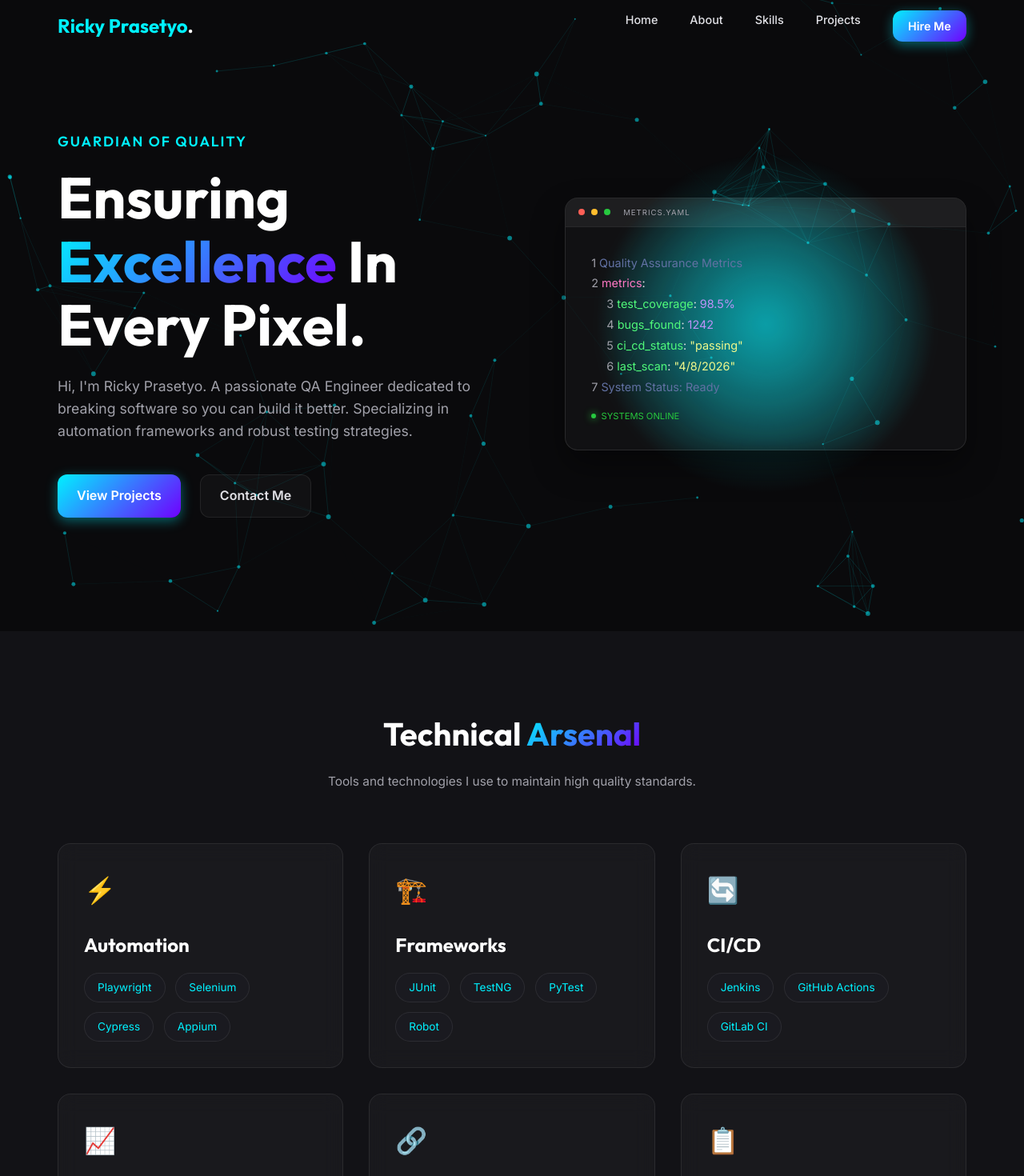
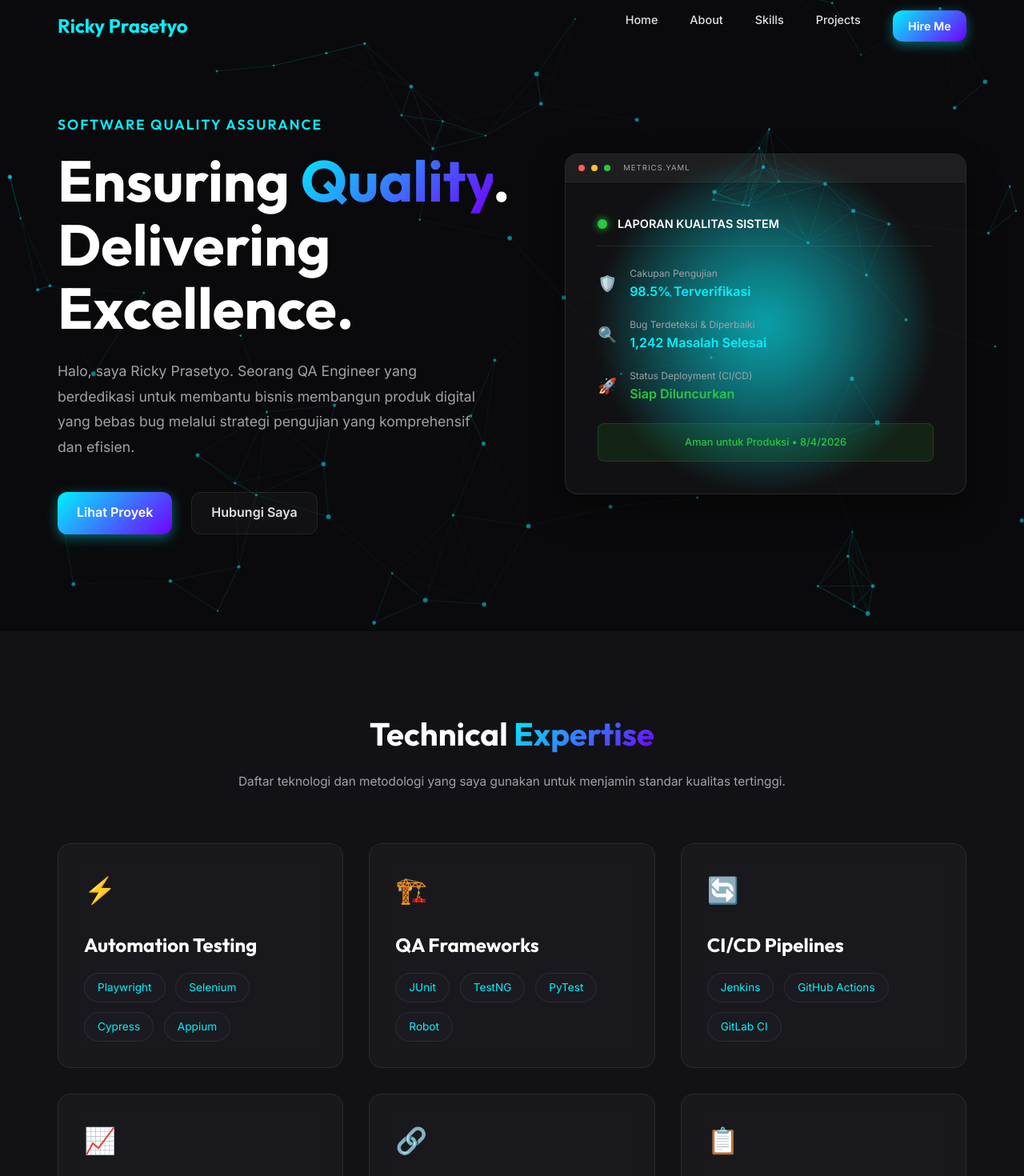
Before and after one commit to autophile0000/Portofolio-Ricky, a React (Vite) app: page / in a window 1280 px wide. Shown: the part 11-1481 px from the top of the page at 80% size. Built offline with nearby package versions, Linux system fonts and the light colour scheme.

Commit message:
Update konten

```diff
--- a/src/components/Contact.jsx
+++ b/src/components/Contact.jsx
@@ -6,7 +6,9 @@
       <div className="container" style={{maxWidth: '800px'}}>
         <div style={{textAlign: 'center', marginBottom: '4rem'}}>
           <h2 style={{fontSize: 'clamp(2rem, 5vw, 2.5rem)', marginBottom: '1rem'}}>Get In <span className="gradient-text">Touch</span></h2>
-          <p style={{color: 'var(--text-dim)', fontSize: 'clamp(0.9rem, 1.2vw, 1rem)'}}>Let's discuss how I can help improve your software quality.</p>
+          <p style={{color: 'var(--text-dim)', fontSize: 'clamp(0.9rem, 1.2vw, 1rem)'}}>
+            Mari diskusikan bagaimana saya dapat membantu meningkatkan kualitas perangkat lunak Anda.
+          </p>
         </div>
 
         <form className="glass-card" style={{
@@ -21,8 +23,8 @@
             gap: '1.5rem'
           }}>
             <div style={{display: 'flex', flexDirection: 'column', gap: '0.5rem'}}>
-              <label style={{fontSize: '0.85rem', color: 'var(--text-dim)', fontWeight: '500'}}>Full Name</label>
-              <input type="text" placeholder="John Doe" style={{
+              <label style={{fontSize: '0.85rem', color: 'var(--text-dim)', fontWeight: '500'}}>Nama Lengkap</label>
+              <input type="text" placeholder="Masukkan nama Anda" style={{
                 background: 'var(--bg-accent)',
                 border: '1px solid var(--glass-border)',
                 padding: '0.8rem 1rem',
@@ -33,8 +35,8 @@
               }} />
             </div>
             <div style={{display: 'flex', flexDirection: 'column', gap: '0.5rem'}}>
-              <label style={{fontSize: '0.85rem', color: 'var(--text-dim)', fontWeight: '500'}}>Email Address</label>
-              <input type="email" placeholder="john@example.com" style={{
+              <label style={{fontSize: '0.85rem', color: 'var(--text-dim)', fontWeight: '500'}}>Alamat Email</label>
+              <input type="email" placeholder="email@contoh.com" style={{
                 background: 'var(--bg-accent)',
                 border: '1px solid var(--glass-border)',
                 padding: '0.8rem 1rem',
@@ -46,8 +48,8 @@
             </div>
           </div>
           <div style={{display: 'flex', flexDirection: 'column', gap: '0.5rem'}}>
-            <label style={{fontSize: '0.85rem', color: 'var(--text-dim)', fontWeight: '500'}}>Subject</label>
-            <input type="text" placeholder="Project Inquiry" style={{
+            <label style={{fontSize: '0.85rem', color: 'var(--text-dim)', fontWeight: '500'}}>Subjek / Perihal</label>
+            <input type="text" placeholder="Contoh: Kerja Sama Proyek" style={{
               background: 'var(--bg-accent)',
               border: '1px solid var(--glass-border)',
               padding: '0.8rem 1rem',
@@ -58,8 +60,8 @@
             }} />
           </div>
           <div style={{display: 'flex', flexDirection: 'column', gap: '0.5rem'}}>
-            <label style={{fontSize: '0.85rem', color: 'var(--text-dim)', fontWeight: '500'}}>Message</label>
-            <textarea placeholder="Tell me about your project..." rows="5" style={{
+            <label style={{fontSize: '0.85rem', color: 'var(--text-dim)', fontWeight: '500'}}>Pesan</label>
+            <textarea placeholder="Tuliskan pesan Anda di sini..." rows="5" style={{
               background: 'var(--bg-accent)',
               border: '1px solid var(--glass-border)',
               padding: '1rem',
@@ -76,7 +78,7 @@
             padding: '1rem',
             width: '100%',
             fontSize: '1rem'
-          }}>Send Message 🚀</button>
+          }}>Kirim Pesan 🚀</button>
         </form>
       </div>
       <style dangerouslySetInnerHTML={{ __html: `
--- a/src/components/Hero.jsx
+++ b/src/components/Hero.jsx
@@ -22,32 +22,33 @@
             letterSpacing: '2px',
             marginBottom: '1rem',
             fontWeight: '600'
-          }}>GUARDIAN OF QUALITY</h2>
+          }}>SOFTWARE QUALITY ASSURANCE</h2>
           <h1 style={{
             fontSize: 'clamp(2.5rem, 6vw, 4.5rem)',
             lineHeight: '1.1',
             marginBottom: '1.5rem',
             fontWeight: '700'
           }}>
-            Ensuring <span className="gradient-text">Excellence</span> In Every Pixel.
+            Ensuring <span className="gradient-text">Quality</span>. Delivering Excellence.
           </h1>
           <p style={{
             fontSize: 'clamp(1rem, 1.5vw, 1.1rem)',
             color: 'var(--text-dim)',
             marginBottom: '2.5rem',
-            maxWidth: '550px'
+            maxWidth: '550px',
+            lineHeight: '1.8'
           }}>
-            Hi, I'm Ricky Prasetyo. A passionate QA Engineer dedicated to breaking software so you can build it better. Specializing in automation frameworks and robust testing strategies.
+            Halo, saya Ricky Prasetyo. Seorang QA Engineer yang berdedikasi untuk membantu bisnis membangun produk digital yang bebas bug melalui strategi pengujian yang komprehensif dan efisien.
           </p>
           <div className="hero-btns" style={{display: 'flex', flexWrap: 'wrap', gap: '1.5rem'}}>
-            <a href="#projects" className="btn-primary">View Projects</a>
+            <a href="#projects" className="btn-primary">Lihat Proyek</a>
             <a href="#contact" className="glass-card" style={{
               padding: '0.8rem 1.5rem',
               borderRadius: '12px',
               fontWeight: '600',
               display: 'flex',
               alignItems: 'center'
-            }}>Contact Me</a>
+            }}>Hubungi Saya</a>
           </div>
         </div>
 
@@ -89,33 +90,73 @@
               <div style={{marginLeft: '0.5rem', fontSize: '0.6rem', color: 'var(--text-dim)', letterSpacing: '1px'}}>METRICS.YAML</div>
             </div>
 
-            {/* Code Content */}
+            {/* Quality Dashboard Content */}
             <div style={{
-              padding: 'clamp(1rem, 3vw, 2rem)',
+              padding: 'clamp(1.5rem, 4vw, 2.5rem)',
               textAlign: 'left',
-              fontFamily: 'var(--mono)',
-              fontSize: 'clamp(0.75rem, 1.2vw, 0.9rem)',
-              lineHeight: '1.8',
-              overflowX: 'auto'
             }}>
-              <div style={{whiteSpace: 'nowrap'}}><span style={{color: 'var(--text-dim)'}}>1</span> <span style={{color: '#6272a4'}}>Quality Assurance Metrics</span></div>
-              <div style={{whiteSpace: 'nowrap'}}><span style={{color: 'var(--text-dim)'}}>2</span> <span style={{color: '#ff79c6'}}>metrics</span>:</div>
-              <div style={{paddingLeft: '1.2rem', whiteSpace: 'nowrap'}}>
-                <span style={{color: 'var(--text-dim)'}}>3</span> <span style={{color: '#50fa7b'}}>test_coverage</span>: <span style={{color: '#bd93f9'}}>98.5%</span>
+              <div style={{
+                display: 'flex',
+                alignItems: 'center',
+                gap: '0.8rem',
+                marginBottom: '1.5rem',
+                borderBottom: '1px solid var(--glass-border)',
+                paddingBottom: '1rem'
+              }}>
+                <div style={{
+                  width: '12px',
+                  height: '12px',
+                  borderRadius: '50%',
+                  background: '#27c93f',
+                  boxShadow: '0 0 10px #27c93f'
+                }}></div>
+                <span style={{fontWeight: '600', fontSize: '0.9rem', color: 'var(--text-bright)'}}>LAPORAN KUALITAS SISTEM</span>
               </div>
-              <div style={{paddingLeft: '1.2rem', whiteSpace: 'nowrap'}}>
-                <span style={{color: 'var(--text-dim)'}}>4</span> <span style={{color: '#50fa7b'}}>bugs_found</span>: <span style={{color: '#bd93f9'}}>1242</span>
+
+              <div style={{display: 'flex', flexDirection: 'column', gap: '1.2rem'}}>
+                <div style={{display: 'flex', justifyContent: 'space-between', alignItems: 'center'}}>
+                  <div style={{display: 'flex', alignItems: 'center', gap: '1rem'}}>
+                    <span style={{fontSize: '1.2rem'}}>🛡️</span>
+                    <div>
+                      <div style={{fontSize: '0.75rem', color: 'var(--text-dim)'}}>Cakupan Pengujian</div>
+                      <div style={{fontSize: '1rem', fontWeight: '600', color: 'var(--primary)'}}>98.5% Terverifikasi</div>
+                    </div>
+                  </div>
+                </div>
+
+                <div style={{display: 'flex', justifyContent: 'space-between', alignItems: 'center'}}>
+                  <div style={{display: 'flex', alignItems: 'center', gap: '1rem'}}>
+                    <span style={{fontSize: '1.2rem'}}>🔍</span>
+                    <div>
+                      <div style={{fontSize: '0.75rem', color: 'var(--text-dim)'}}>Bug Terdeteksi & Diperbaiki</div>
+                      <div style={{fontSize: '1rem', fontWeight: '600', color: 'var(--primary)'}}>1,242 Masalah Selesai</div>
+                    </div>
+                  </div>
+                </div>
+
+                <div style={{display: 'flex', justifyContent: 'space-between', alignItems: 'center'}}>
+                  <div style={{display: 'flex', alignItems: 'center', gap: '1rem'}}>
+                    <span style={{fontSize: '1.2rem'}}>🚀</span>
+                    <div>
+                      <div style={{fontSize: '0.75rem', color: 'var(--text-dim)'}}>Status Deployment (CI/CD)</div>
+                      <div style={{fontSize: '1rem', fontWeight: '600', color: '#27c93f'}}>Siap Diluncurkan</div>
+                    </div>
+                  </div>
+                </div>
               </div>
-              <div style={{paddingLeft: '1.2rem', whiteSpace: 'nowrap'}}>
-                <span style={{color: 'var(--text-dim)'}}>5</span> <span style={{color: '#50fa7b'}}>ci_cd_status</span>: <span style={{color: '#f1fa8c'}}>"passing"</span>
-              </div>
-              <div style={{paddingLeft: '1.2rem', whiteSpace: 'nowrap'}}>
-                <span style={{color: 'var(--text-dim)'}}>6</span> <span style={{color: '#50fa7b'}}>last_scan</span>: <span style={{color: '#f1fa8c'}}>"{(new Date()).toLocaleDateString()}"</span>
-              </div>
-              <div style={{whiteSpace: 'nowrap'}}><span style={{color: 'var(--text-dim)'}}>7</span> <span style={{color: '#6272a4'}}>System Status: Ready</span></div>
-              <div style={{marginTop: '0.8rem', display: 'flex', alignItems: 'center', gap: '0.4rem'}}>
-                <div style={{width: '6px', height: '6px', borderRadius: '50%', background: '#27c93f', boxShadow: '0 0 10px #27c93f'}}></div>
-                <span style={{fontSize: '0.7rem', color: '#27c93f'}}>SYSTEMS ONLINE</span>
+
+              <div style={{
+                marginTop: '1.5rem',
+                padding: '0.8rem',
+                background: 'rgba(39, 201, 63, 0.1)',
+                borderRadius: '8px',
+                textAlign: 'center',
+                fontSize: '0.8rem',
+                color: '#27c93f',
+                fontWeight: '500',
+                border: '1px solid rgba(39, 201, 63, 0.2)'
+              }}>
+                Aman untuk Produksi • {(new Date()).toLocaleDateString('id-ID')}
               </div>
             </div>
           </div>
--- a/src/components/Navbar.jsx
+++ b/src/components/Navbar.jsx
@@ -39,7 +39,7 @@
           fontFamily: 'var(--font-heading)',
           color: 'var(--primary)'
         }}>
-          Ricky Prasetyo<span style={{color: 'var(--text-bright)'}}>.</span>
+          Ricky Prasetyo<span style={{ color: 'var(--text-bright)' }}></span>
         </div>
 
         {/* Desktop Nav */}
@@ -52,7 +52,7 @@
           {navLinks.map((link) => (
             <li key={link.name}><a href={link.href}>{link.name}</a></li>
           ))}
-          <li><a href="#contact" className="btn-primary" style={{padding: '0.5rem 1.2rem'}}>Hire Me</a></li>
+          <li><a href="#contact" className="btn-primary" style={{ padding: '0.5rem 1.2rem' }}>Hire Me</a></li>
         </ul>
 
         {/* Mobile Toggle */}
@@ -115,7 +115,7 @@
             key={link.name}
             href={link.href}
             onClick={() => setIsOpen(false)}
-            style={{fontSize: '1.5rem', fontWeight: '600'}}
+            style={{ fontSize: '1.5rem', fontWeight: '600' }}
           >
             {link.name}
           </a>
@@ -124,13 +124,14 @@
           href="#contact"
           className="btn-primary"
           onClick={() => setIsOpen(false)}
-          style={{padding: '1rem 2rem', fontSize: '1.2rem'}}
+          style={{ padding: '1rem 2rem', fontSize: '1.2rem' }}
         >
           Hire Me
         </a>
       </div>
 
-      <style dangerouslySetInnerHTML={{ __html: `
+      <style dangerouslySetInnerHTML={{
+        __html: `
         .navbar {
           background: transparent;
         }
--- a/src/components/Projects.jsx
+++ b/src/components/Projects.jsx
@@ -4,19 +4,19 @@
   const projects = [
     {
       title: 'Auto-Sentinel Framework',
-      description: 'A custom Playwright-based framework with automated visual regression and accessibility testing.',
+      description: 'Framework kustom berbasis Playwright yang dilengkapi dengan pengujian regresi visual dan aksesibilitas otomatis.',
       tags: ['Playwright', 'TypeScript', 'Axe-core'],
       type: 'Automation'
     },
     {
       title: 'Perf-Load Suite',
-      description: 'Distributed performance testing suite capable of simulating 10k concurrent users.',
+      description: 'Instrumen pengujian performa terdistribusi yang mampu mensimulasikan ribuan pengguna bersamaan untuk menguji skalabilitas sistem.',
       tags: ['JMeter', 'Docker', 'AWS'],
       type: 'Performance'
     },
     {
       title: 'Guardian CI/CD Pipeline',
-      description: 'Automated quality gates integrated into GitHub Actions with real-time Slack reporting.',
+      description: 'Penyusunan pipeline CI/CD dengan quality gates otomatis dan pelaporan Slack secara real-time untuk mempercepat siklus rilis.',
       tags: ['GitHub Actions', 'Docker', 'Slack API'],
       type: 'DevOps'
     }
@@ -26,8 +26,10 @@
     <section id="projects" className="section-padding">
       <div className="container">
         <div style={{textAlign: 'center', marginBottom: 'clamp(2rem, 5vw, 4rem)'}}>
-          <h2 style={{fontSize: 'clamp(2rem, 5vw, 2.5rem)', marginBottom: '1rem'}}>Selected <span className="gradient-text">Work</span></h2>
-          <p style={{color: 'var(--text-dim)', fontSize: 'clamp(0.9rem, 1.2vw, 1rem)'}}>A showcase of my recent automation and testing projects.</p>
+          <h2 style={{fontSize: 'clamp(2rem, 5vw, 2.5rem)', marginBottom: '1rem'}}>Featured <span className="gradient-text">Portfolio</span></h2>
+          <p style={{color: 'var(--text-dim)', fontSize: 'clamp(0.9rem, 1.2vw, 1rem)'}}>
+            Beberapa proyek pengujian dan otomasi yang pernah saya kembangkan.
+          </p>
         </div>
 
         <div style={{
@@ -54,7 +56,7 @@
               </div>
               <div style={{padding: '2rem'}}>
                 <h3 style={{fontSize: '1.4rem', marginBottom: '1rem'}}>{project.title}</h3>
-                <p style={{color: 'var(--text-dim)', marginBottom: '1.5rem', fontSize: '0.95rem'}}>
+                <p style={{color: 'var(--text-dim)', marginBottom: '1.5rem', fontSize: '0.95rem', lineHeight: '1.6'}}>
                   {project.description}
                 </p>
                 <div style={{display: 'flex', flexWrap: 'wrap', gap: '0.6rem', marginTop: 'auto'}}>
--- a/src/components/Skills.jsx
+++ b/src/components/Skills.jsx
@@ -2,20 +2,22 @@
 
 const Skills = () => {
   const skills = [
-    { title: 'Automation', tools: ['Playwright', 'Selenium', 'Cypress', 'Appium'], icon: '⚡' },
-    { title: 'Frameworks', tools: ['JUnit', 'TestNG', 'PyTest', 'Robot'], icon: '🏗️' },
-    { title: 'CI/CD', tools: ['Jenkins', 'GitHub Actions', 'GitLab CI'], icon: '🔄' },
-    { title: 'Performance', tools: ['JMeter', 'k6', 'Lighthouse'], icon: '📈' },
-    { title: 'API Testing', tools: ['Postman', 'RestAssured', 'SoapUI'], icon: '🔗' },
-    { title: 'Management', tools: ['Jira', 'TestRail', 'Zephyr'], icon: '📋' },
+    { title: 'Automation Testing', tools: ['Playwright', 'Selenium', 'Cypress', 'Appium'], icon: '⚡' },
+    { title: 'QA Frameworks', tools: ['JUnit', 'TestNG', 'PyTest', 'Robot'], icon: '🏗️' },
+    { title: 'CI/CD Pipelines', tools: ['Jenkins', 'GitHub Actions', 'GitLab CI'], icon: '🔄' },
+    { title: 'Performance Testing', tools: ['JMeter', 'k6', 'Lighthouse'], icon: '📈' },
+    { title: 'API & Integration', tools: ['Postman', 'RestAssured', 'SoapUI'], icon: '🔗' },
+    { title: 'Test Management', tools: ['Jira', 'TestRail', 'Zephyr'], icon: '📋' },
   ];
 
   return (
     <section id="skills" className="section-padding" style={{background: 'var(--bg-secondary)'}}>
       <div className="container">
         <div style={{textAlign: 'center', marginBottom: 'clamp(2rem, 5vw, 4rem)'}}>
-          <h2 style={{fontSize: 'clamp(2rem, 5vw, 2.5rem)', marginBottom: '1rem'}}>Technical <span className="gradient-text">Arsenal</span></h2>
-          <p style={{color: 'var(--text-dim)', fontSize: 'clamp(0.9rem, 1.2vw, 1rem)'}}>Tools and technologies I use to maintain high quality standards.</p>
+          <h2 style={{fontSize: 'clamp(2rem, 5vw, 2.5rem)', marginBottom: '1rem'}}>Technical <span className="gradient-text">Expertise</span></h2>
+          <p style={{color: 'var(--text-dim)', fontSize: 'clamp(0.9rem, 1.2vw, 1rem)'}}>
+            Daftar teknologi dan metodologi yang saya gunakan untuk menjamin standar kualitas tertinggi.
+          </p>
         </div>
 
         <div style={{
```
